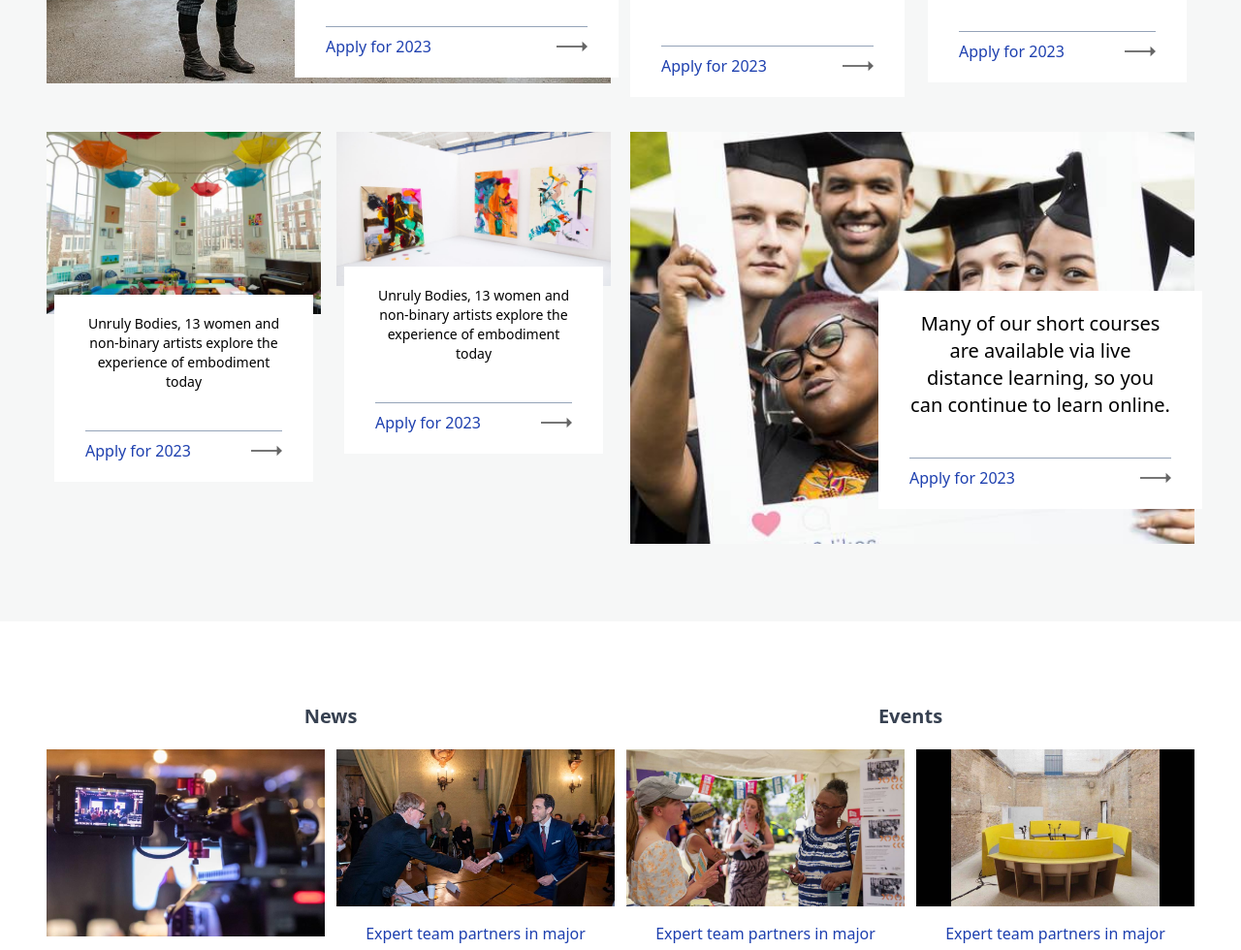
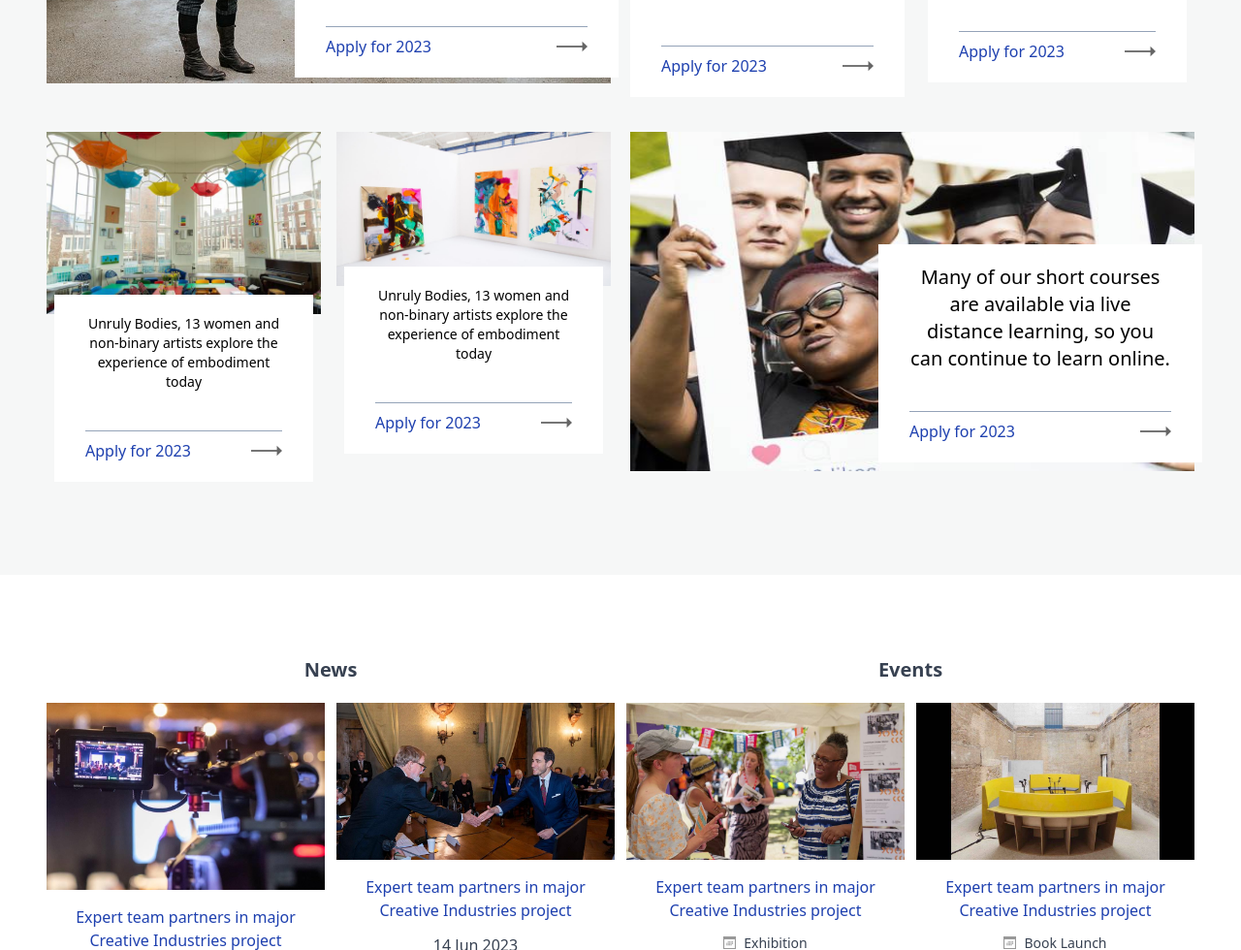
Before and after one commit to yves137/goldsmiths, a website: page index.html in a window 1280 px wide. Shown: the part 1820-2800 px from the top of the page at 97% size. Drawn offline with Linux system fonts and the light colour scheme.

Commit message:
last commit 2

```diff
--- a/index.html
+++ b/index.html
@@ -327,7 +327,7 @@
             <!-- item 4 -->
             <div class="relative flex flex-col">
                 <div>
-                    <img src="images/Class-of-2016_-Graduation-2016_10686-s.jpg" class="md:w-full" alt="img">
+                    <img src="images/Class-of-2016_-Graduation-2016_10686-s.jpg" class="md:w-full md:h-[350px]" alt="img">
                 </div>
                 <div class="flex flex-col md:max-w-[350px] bottom-5 -right-4 md:absolute">
 
```
Also changed, not shown: css/style.css.
